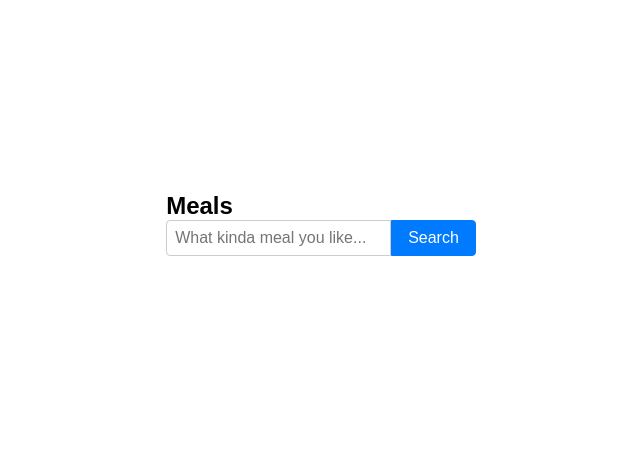
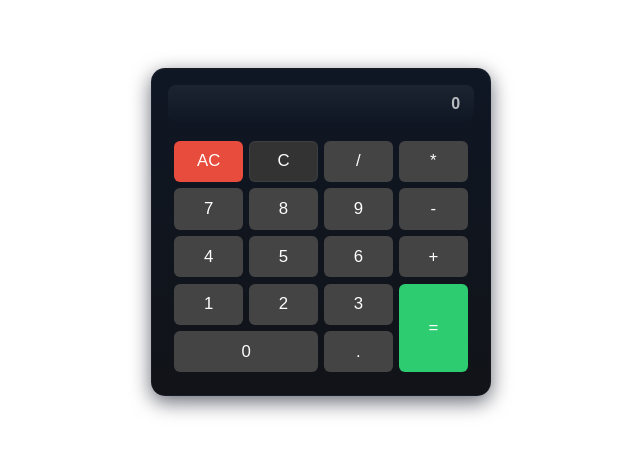
Before and after one commit to Ganesh-Kumatole/Learning-React, a React (Vite) app: page / in a window 1280 px wide. Shown: the part 168-622 px from the top of the page, without its empty margins (319-959 px from the left). Built offline with nearby package versions, Linux system fonts and the light colour scheme.

Commit message:
Mini-project: Calculator (Part 01)

```diff
--- a/src/App.jsx
+++ b/src/App.jsx
@@ -1,11 +1,10 @@
-import Search from './Mini_Projects/03_Meals/Search';
-import Main from './Mini_Projects/03_Meals/Main';
+import Calculator from './Mini_Projects/04_Calculator/Calculator';
 import './App.css';
 
 const App = () => {
   return (
     <div>
-      <Main />
+      <Calculator />
     </div>
   );
 };
--- /dev/null
+++ b/src/Mini_Projects/04_Calculator/Calculator.css
@@ -0,0 +1,32 @@
+* {
+  padding: 0;
+  margin: 0;
+  box-sizing: border-box;
+  font-family: 'Courier New', Courier, monospace;
+}
+
+.calc-container {
+  display: flex;
+  flex-direction: column;
+  justify-content: center;
+  align-items: center;
+  gap: 0.75rem;
+
+  /* responsive card sizing */
+  width: 340px;
+  max-width: calc(100vw - 2rem);
+  padding: 1rem;
+  background: linear-gradient(180deg, #0f1724 0%, #111318 100%);
+  border-radius: 14px;
+  box-shadow: 0 6px 20px rgba(2, 6, 23, 0.6),
+    inset 0 1px 0 rgba(255, 255, 255, 0.02);
+  border: 1px solid rgba(255, 255, 255, 0.03);
+}
+
+@media (max-width: 420px) {
+  .calc-container {
+    width: 92vw;
+    padding: 0.75rem;
+    gap: 0.5rem;
+  }
+}
--- /dev/null
+++ b/src/Mini_Projects/04_Calculator/Calculator.jsx
@@ -0,0 +1,18 @@
+import React from 'react';
+import { useState } from 'react';
+import Screen from './Screen';
+import Keys from './Keys';
+import './Calculator.css';
+
+const Calculator = () => {
+  const [compute, setCompute] = useState('0');
+
+  return (
+    <div className="calc-container">
+      <Screen compute={compute} setCompute={setCompute} />
+      <Keys compute={compute} setCompute={setCompute} />
+    </div>
+  );
+};
+
+export default Calculator;
--- /dev/null
+++ b/src/Mini_Projects/04_Calculator/Keys.css
@@ -0,0 +1,97 @@
+.calc-keys {
+  height: 75%;
+  width: 100%;
+  display: grid;
+  grid-template-columns: repeat(4, 1fr);
+  grid-template-rows: repeat(5, 1fr);
+  gap: 0.4rem;
+  padding: 0.4rem;
+
+  grid-template-areas:
+    'ac c divide mul'
+    'seven eight nine sub'
+    'four five six add'
+    'one two three equals'
+    'zero zero dot equals';
+}
+
+.calc-key {
+  color: white;
+  background: #222;
+  border: none;
+  font-size: 1.05rem;
+  padding: 0.6rem 0.5rem;
+  border-radius: 6px;
+  cursor: pointer;
+  display: inline-flex;
+  align-items: center;
+  justify-content: center;
+}
+
+.ac {
+  grid-area: ac;
+  background-color: #e74c3c;
+}
+
+.c {
+  grid-area: c;
+  background-color: #333;
+  border: 1px solid rgba(255, 255, 255, 0.06);
+}
+
+.operand {
+  background-color: #444;
+}
+
+.one {
+  grid-area: one;
+}
+.two {
+  grid-area: two;
+}
+.three {
+  grid-area: three;
+}
+.four {
+  grid-area: four;
+}
+.five {
+  grid-area: five;
+}
+.six {
+  grid-area: six;
+}
+.seven {
+  grid-area: seven;
+}
+.eight {
+  grid-area: eight;
+}
+.nine {
+  grid-area: nine;
+}
+.zero {
+  grid-area: zero;
+}
+
+.dot {
+  grid-area: dot;
+}
+
+.add {
+  grid-area: add;
+}
+.sub {
+  grid-area: sub;
+}
+.mul {
+  grid-area: mul;
+}
+.divide {
+  grid-area: divide;
+}
+
+.equals {
+  background-color: #2ecc71;
+  grid-area: equals;
+}
--- /dev/null
+++ b/src/Mini_Projects/04_Calculator/Keys.jsx
@@ -0,0 +1,80 @@
+import React from 'react';
+import './Keys.css';
+
+const Keys = (props) => {
+  const { compute, setCompute } = props;
+
+  const updateExp = (e) => {
+    const key = e.target.innerText;
+    compute === '0' ? setCompute(key) : setCompute(compute + key);
+  };
+
+  const allClear = () => {
+    setCompute('0');
+  };
+
+  const clear = () => {
+    compute.length === 1
+      ? setCompute('0')
+      : setCompute(compute.slice(0, compute.length - 1));
+  };
+
+  return (
+    <div className="calc-keys">
+      <button className="calc-key ac" onClick={allClear}>
+        AC
+      </button>
+      <button className="calc-key c" onClick={clear}>
+        C
+      </button>
+      <button className="calc-key divide operand" onClick={updateExp}>
+        /
+      </button>
+      <button className="calc-key mul operand" onClick={updateExp}>
+        *
+      </button>
+      <button className="calc-key seven operand" onClick={updateExp}>
+        7
+      </button>
+      <button className="calc-key eight operand" onClick={updateExp}>
+        8
+      </button>
+      <button className="calc-key nine operand" onClick={updateExp}>
+        9
+      </button>
+      <button className="calc-key sub operand" onClick={updateExp}>
+        -
+      </button>
+      <button className="calc-key four operand" onClick={updateExp}>
+        4
+      </button>
+      <button className="calc-key five operand" onClick={updateExp}>
+        5
+      </button>
+      <button className="calc-key six operand" onClick={updateExp}>
+        6
+      </button>
+      <button className="calc-key add operand" onClick={updateExp}>
+        +
+      </button>
+      <button className="calc-key one operand" onClick={updateExp}>
+        1
+      </button>
+      <button className="calc-key two operand" onClick={updateExp}>
+        2
+      </button>
+      <button className="calc-key three operand" onClick={updateExp}>
+        3
+      </button>
+      <button className="calc-key equals"> = </button>
+      <button className="calc-key zero operand" onClick={updateExp}>
+        0
+      </button>
+      <button className="calc-key dot operand" onClick={updateExp}>
+        .
+      </button>
+    </div>
+  );
+};
+
+export default Keys;
--- /dev/null
+++ b/src/Mini_Projects/04_Calculator/Screen.css
@@ -0,0 +1,24 @@
+.calc-screen {
+  width: 100%;
+  background: linear-gradient(180deg, #1b2430, #0f1724);
+  color: #fff;
+  padding: 0.6rem 0.8rem;
+  border-radius: 8px;
+  display: flex;
+  flex-direction: column;
+  gap: 0.25rem;
+}
+.calc-expression {
+  color: rgba(255, 255, 255, 0.7);
+  font-size: 1rem;
+  letter-spacing: 1px;
+  font-weight: 600;
+  text-align: right;
+  white-space: nowrap;
+  overflow: hidden;
+  text-overflow: ellipsis;
+}
+
+.calc-screen:focus {
+  outline: 2px solid rgba(255, 255, 255, 0.03);
+}
--- /dev/null
+++ b/src/Mini_Projects/04_Calculator/Screen.jsx
@@ -0,0 +1,13 @@
+import React from 'react';
+import './Screen.css';
+
+const Screen = (props) => {
+  const { compute, setCompute } = props;
+  return (
+    <div className="calc-screen">
+      <div className="calc-expression">{compute}</div>
+    </div>
+  );
+};
+
+export default Screen;
```
